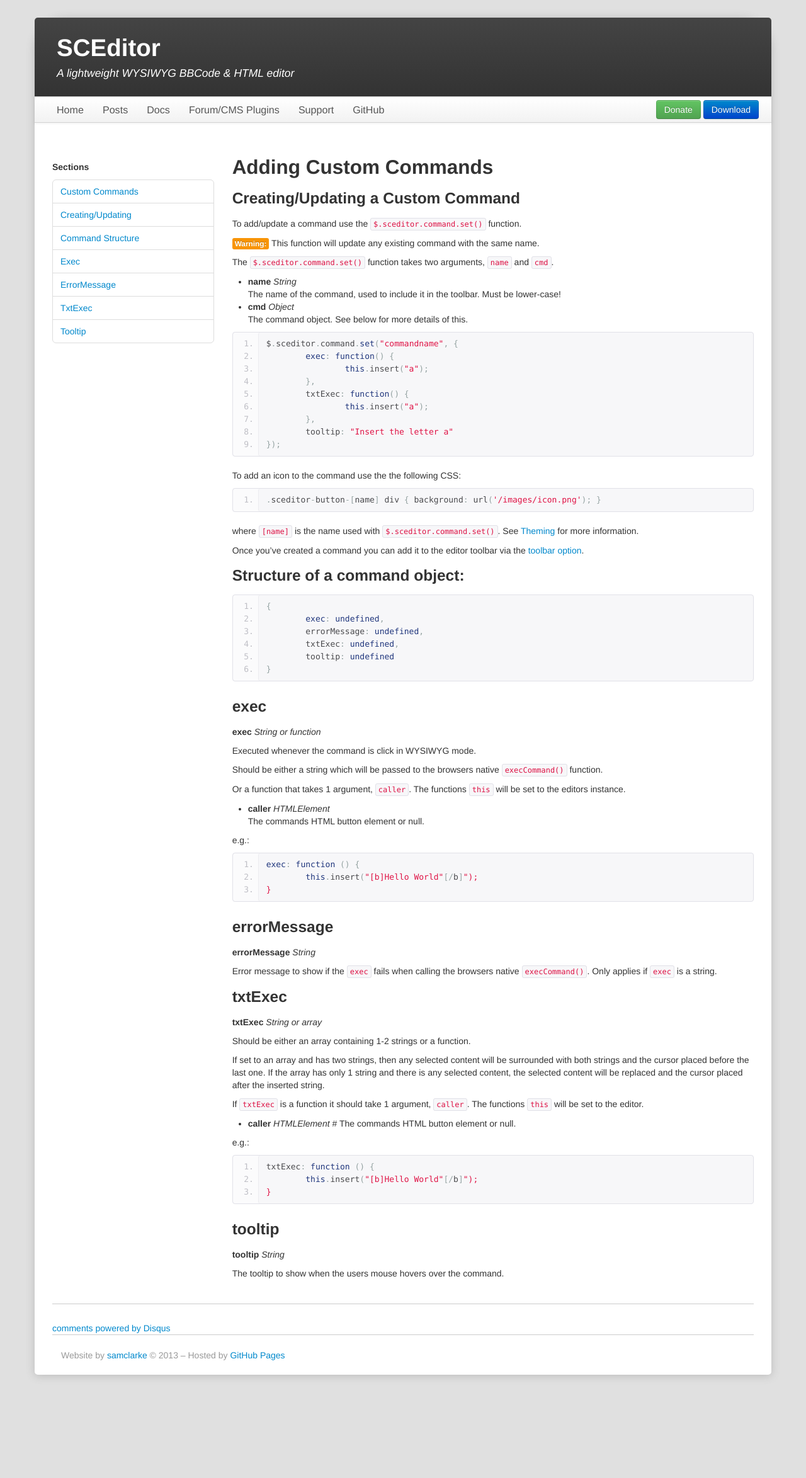
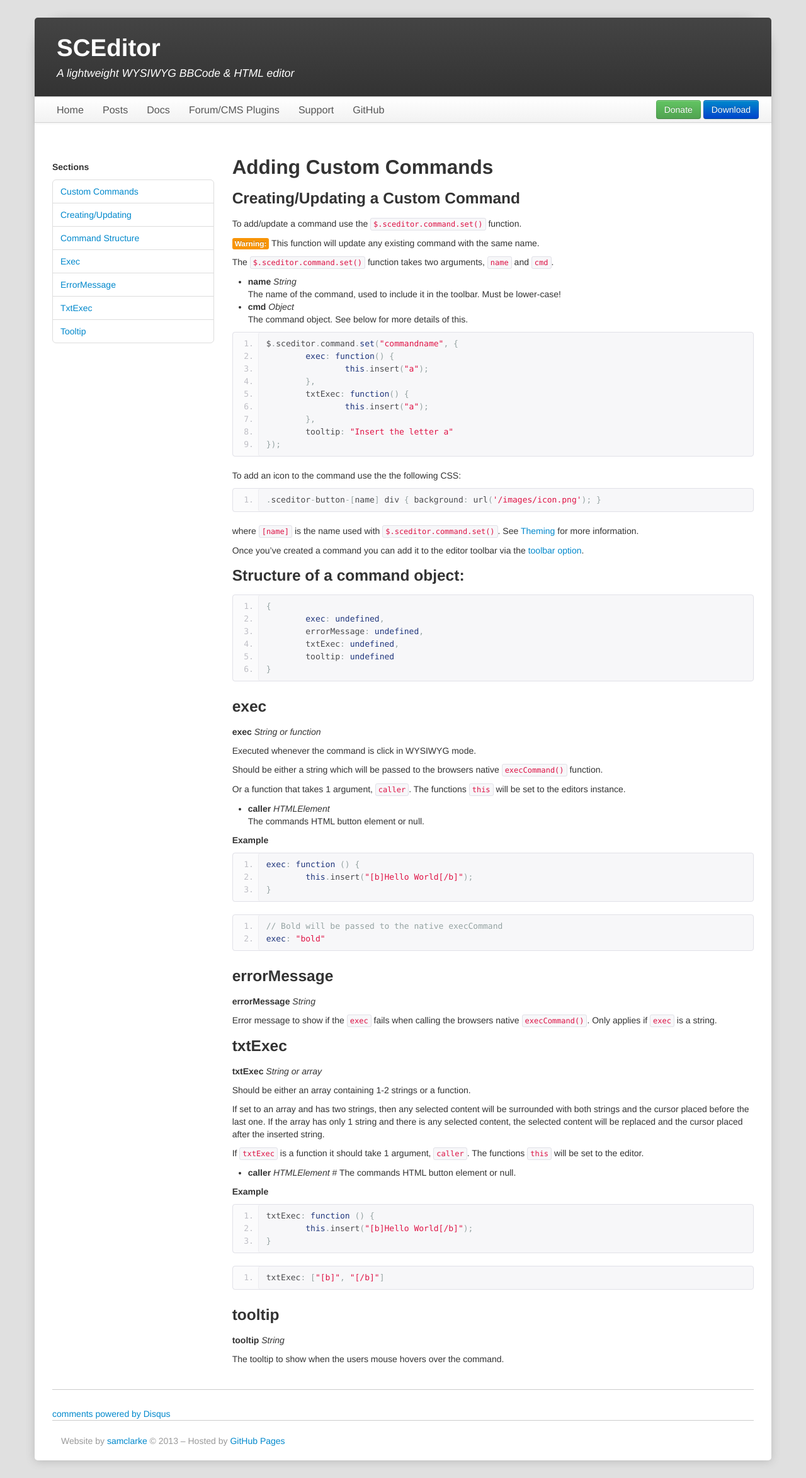
Before and after one commit to samclarke/sceditor.com, a Jekyll site: the page built from documentation/custom-commands.md, in a window 1280 px wide. Shown: the whole page at 63% size. Built offline with Jekyll 4.4.1, drawn with Linux system fonts in a browser that asks for light colours; nearby versions of some CDN libraries; Markdown is read by kramdown in place of the engine named in the settings; comment, search, counter and statistics services are not loaded; before the commit the page ends 2211 px from its top, so only the background shows below that.

Commit message:
Updates to docs

```diff
--- a/_config.yml
+++ b/_config.yml
@@ -1,6 +1,8 @@
 permalink: /posts/:title
-pygments: true
-markdown: rdiscount
+markdown: kramdown
+kramdown:
+  auto_ids: false
+  enable_coderay: false
 
 domain: sceditor.com
 title: SCEditor
--- a/documentation/custom-commands.md
+++ b/documentation/custom-commands.md
@@ -84,12 +84,17 @@
 * **caller** *HTMLElement*
   The commands HTML button element or null.
 
-e.g.:
+**Example**
 
 <pre class="prettyprint linenums">
 exec: function () {
-	this.insert("[b]Hello World"[/b]");
+	this.insert("[b]Hello World[/b]");
 }
+</pre>
+
+<pre class="prettyprint linenums">
+// Bold will be passed to the native execCommand
+exec: "bold"
 </pre>
 
 
@@ -113,12 +118,16 @@
 * **caller** *HTMLElement*  #
   The commands HTML button element or null.
 
-e.g.:
+**Example**
 
 <pre class="prettyprint linenums">
 txtExec: function () {
-	this.insert("[b]Hello World"[/b]");
+	this.insert("[b]Hello World[/b]");
 }
+</pre>
+
+<pre class="prettyprint linenums">
+txtExec: ["[b]", "[/b]"]
 </pre>
 
 
```
Also changed, not shown: _includes/stylesheet.css (+31 -0 lines), documentation/custom-bbcodes.md (+19 -1 lines), documentation/options.md (+55 -1 lines), documentation/plugins/bbcode.md (+1 -1 lines).
